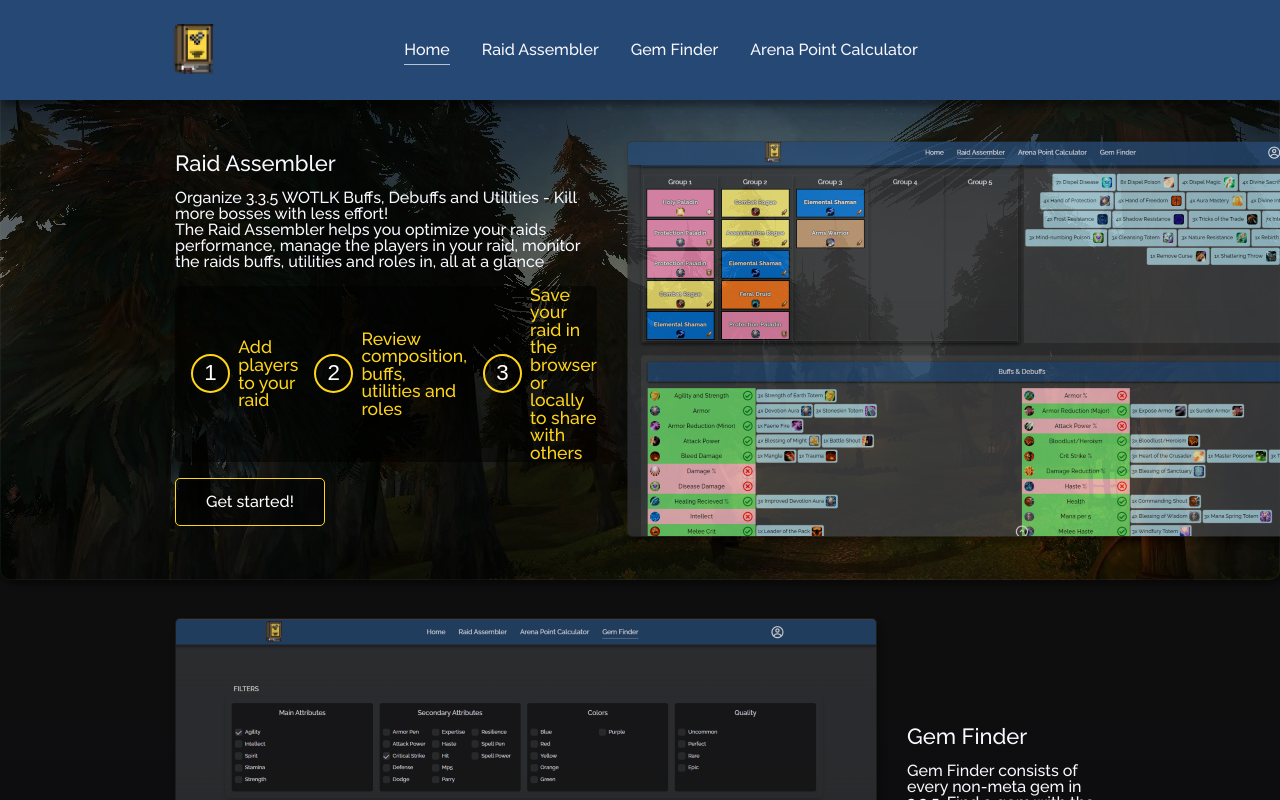
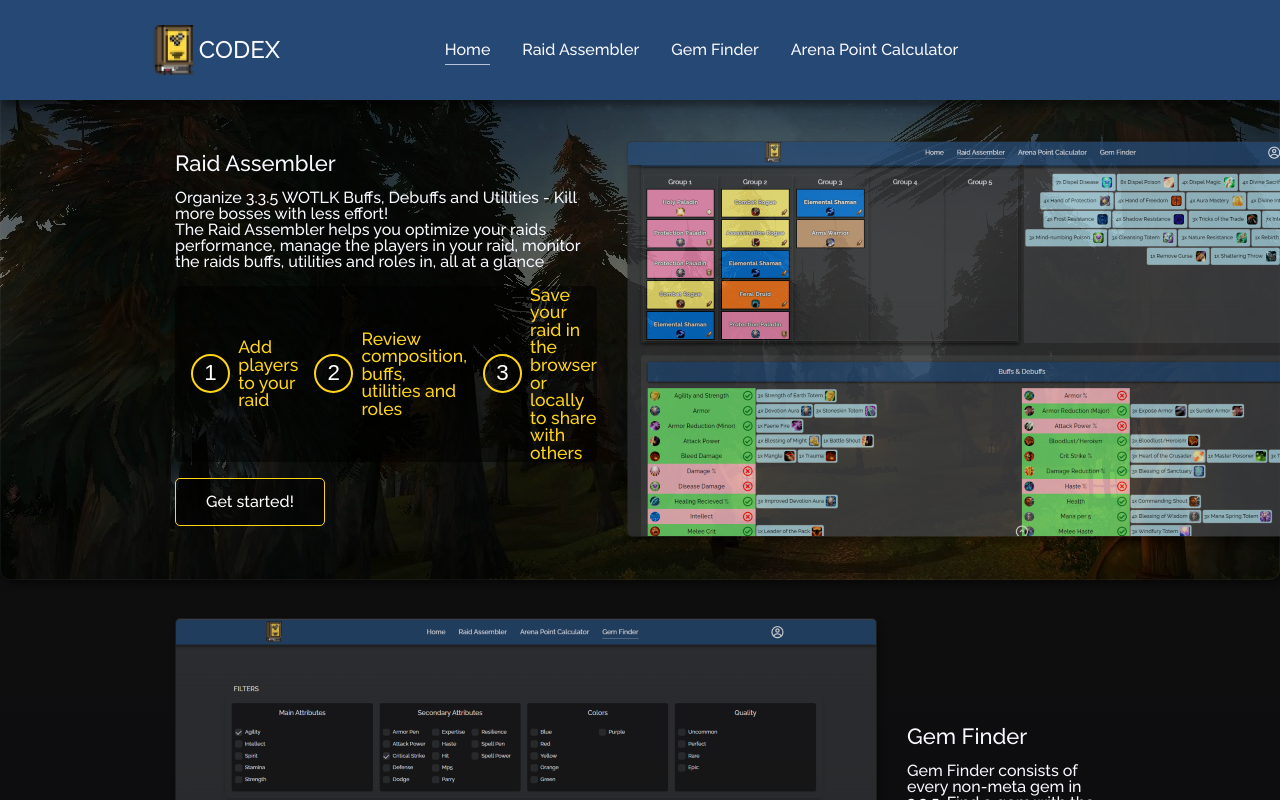
Before and after one commit to MarcusMohns/Codex-Online, a React (Create React App) app: page /#/home in a window 1280 px wide. Shown: the top 800 px of the page. Built offline with nearby package versions, Linux system fonts and the light colour scheme.

Commit message:
added logo text

```diff
--- a/src/components/Navbar/Navbar.js
+++ b/src/components/Navbar/Navbar.js
@@ -1,5 +1,4 @@
 import React, { useState, useEffect } from "react";
-import { Link } from "react-router-dom";
 import {
   Nav,
   NavLink,
@@ -8,6 +7,7 @@ import {
   NavMenu,
   ProfileImage,
   ProfileContainer,
+  LogoLink,
 } from "./NavbarElements";
 
 const Navbar = () => {
@@ -49,9 +49,10 @@ const Navbar = () => {
 
   return (
     <Nav shrunk={isShrunk}>
-      <Link to="/home">
+      <LogoLink to="/home">
         <img src={"images/icon.png"} alt="logo" className="logo" />
-      </Link>
+        <div className="logo-text">CODEX</div>
+      </LogoLink>
 
       <Bars onClick={handleNavBarToggle} />
       <div
--- a/src/components/Navbar/NavbarElements.js
+++ b/src/components/Navbar/NavbarElements.js
@@ -68,7 +68,14 @@ export const Nav = styled.nav`
     display: none;
   }
 `;
-
+export const LogoLink = styled(Link)`
+  font-size: 1.5rem;
+  color: ${COLORS.offWhite};
+  display: flex;
+  align-items: center;
+  text-decoration: none;
+  position: relative;
+`;
 export const BarsNavLink = styled(Link)`
   padding: 0.6rem;
   text-decoration: none;
```
